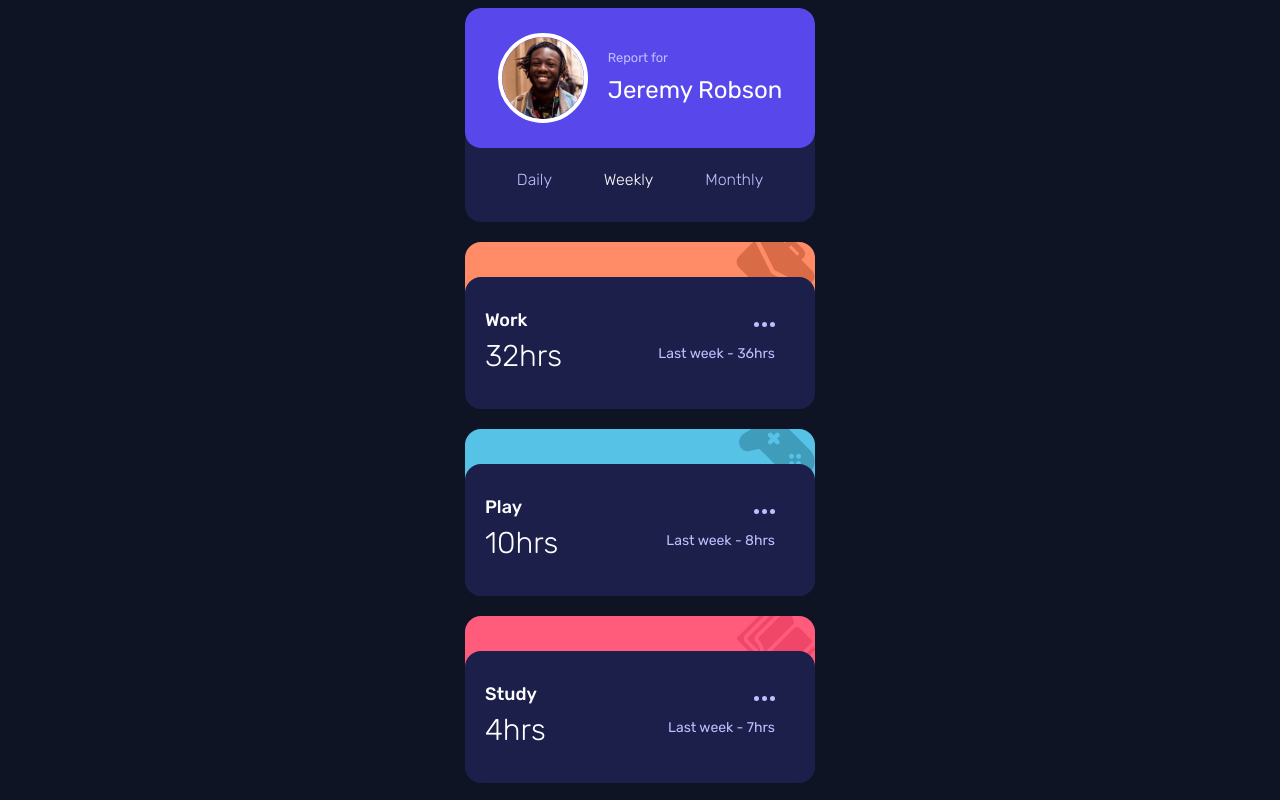
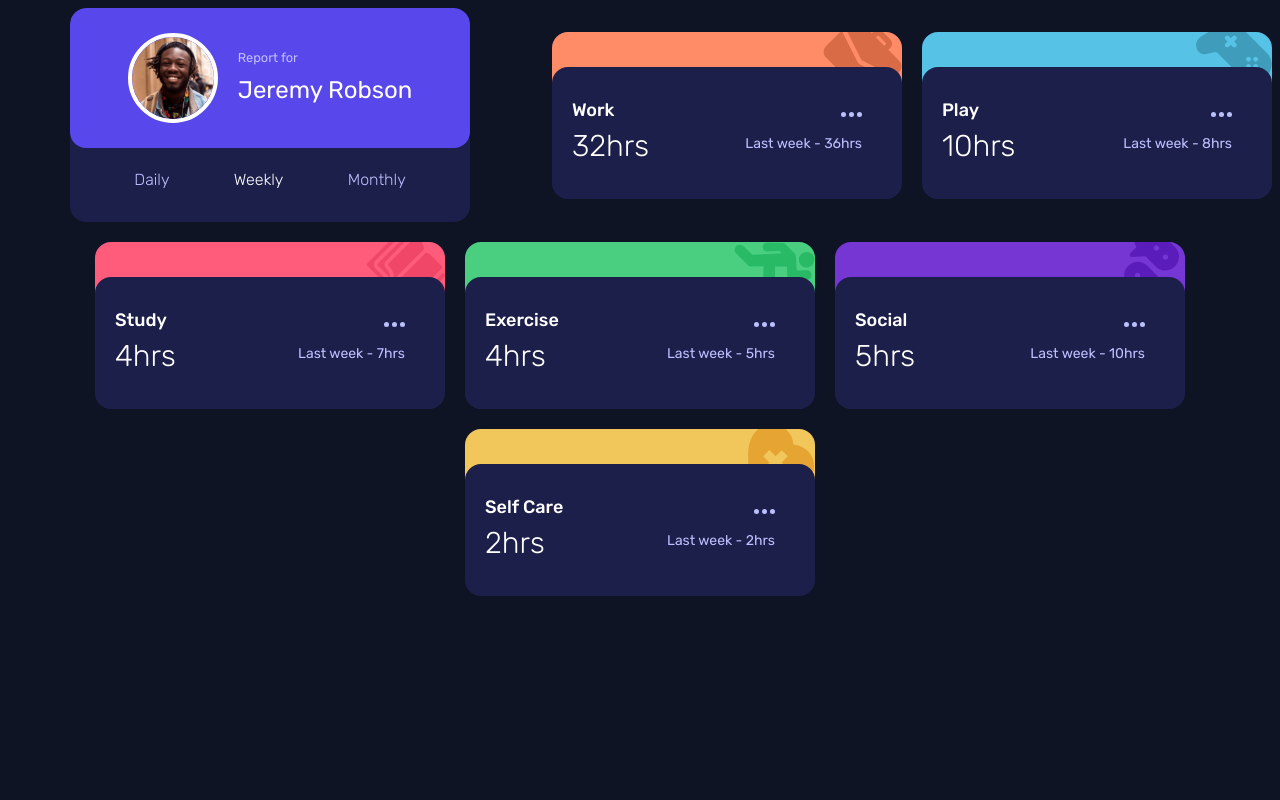
Before and after one commit to acheco/time-tracking-dashboard, a React (Vite) app: page / in a window 1280 px wide. Shown: the top 800 px of the page. Built offline with nearby package versions, Linux system fonts and the light colour scheme.

Commit message:
Finishing the styles for tablets

```diff
--- a/src/index.css
+++ b/src/index.css
@@ -223,7 +223,7 @@ span::first-letter {
   width: 350px;
   background-color: var(--color-navy-900);
   border-radius: 16px;
-overflow: hidden;
+  overflow: hidden;
   position: relative;
 }
 
@@ -295,3 +295,20 @@ overflow: hidden;
   cursor: pointer;
   color: #ffffff;
 }
+
+@media (min-width: 768px) {
+
+  main {
+    flex-direction: row;
+    flex-wrap: wrap;
+    justify-content: center;
+  }
+
+  .user-card-container {
+    margin: auto;
+    width: 400px
+  }
+
+  .time-tracking-card-container {
+  }
+}
```
